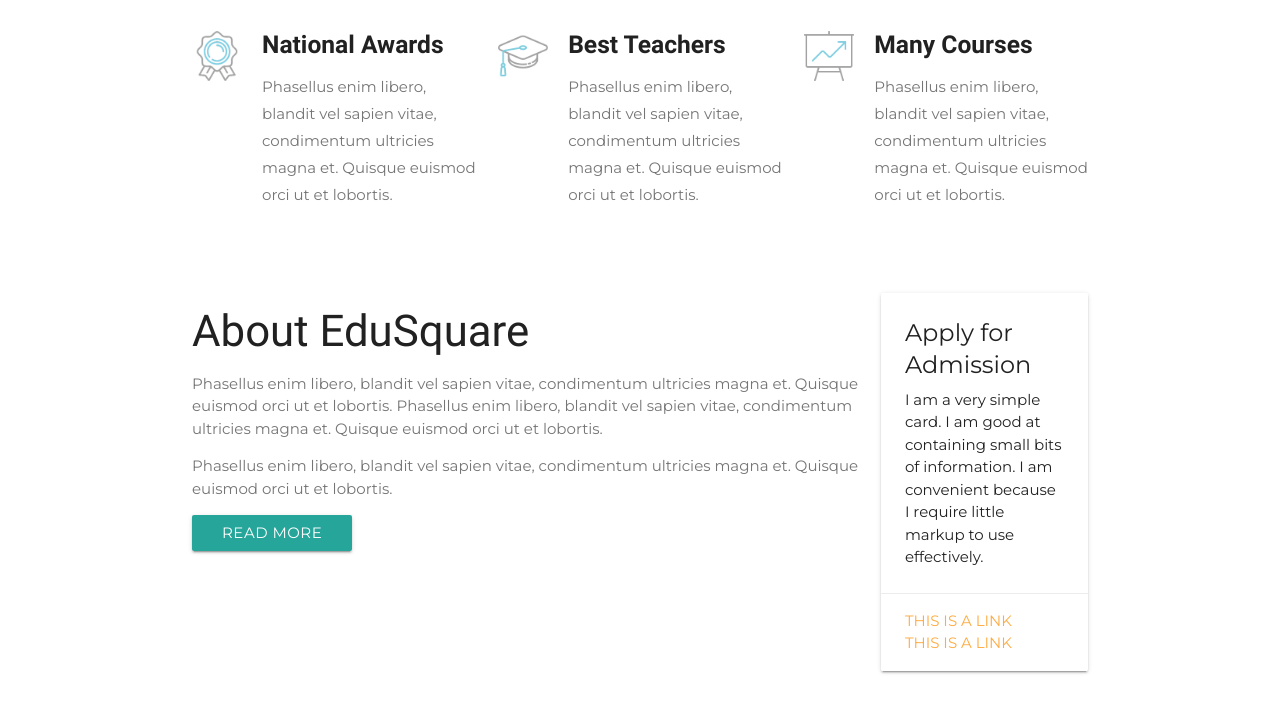
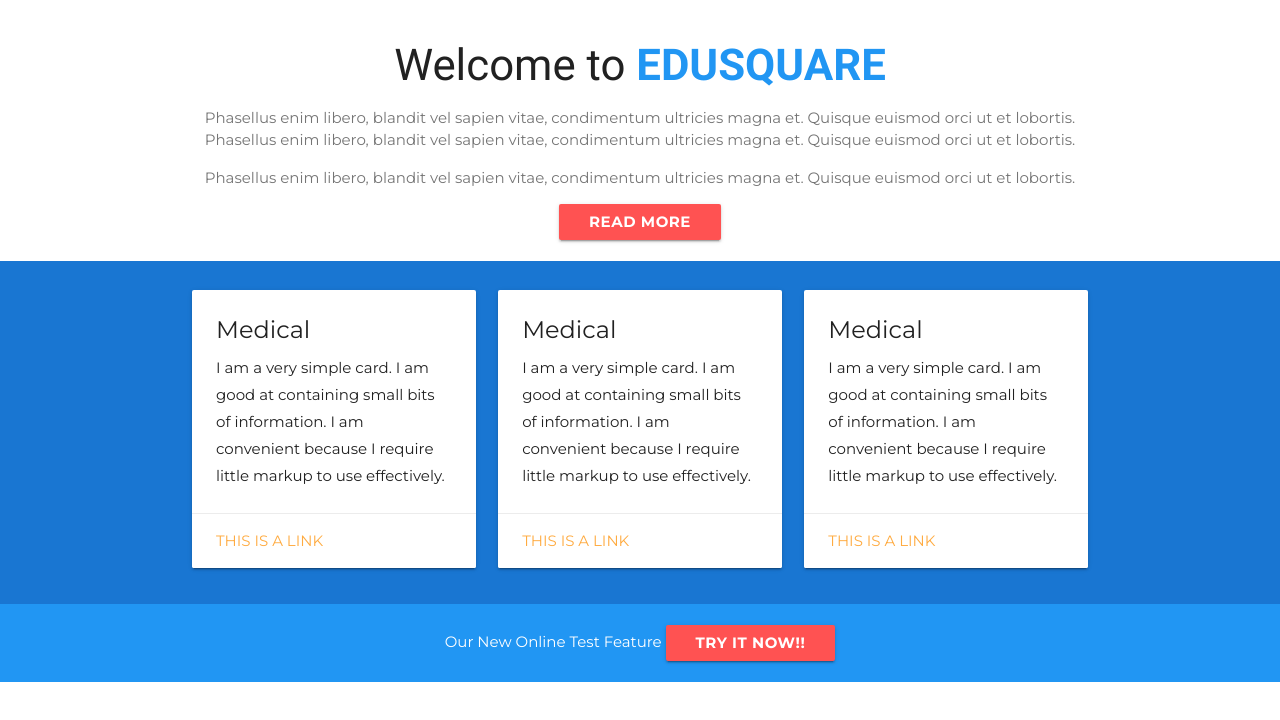
Before and after one commit to xTMNTxRaphaelx/edusquare, a website: page index.html in a window 1280 px wide. Shown: the part 532-1252 px from the top of the page. After the commit the page ends 1214 px from the top, so only its background shows below. Drawn offline with nearby package versions, Linux system fonts and the light colour scheme.

Commit message:
worked on feature and welcome section

```diff
--- a/index.html
+++ b/index.html
@@ -92,47 +92,11 @@
     </div>
 
     <main>
-        <section class="features ">
-            <div class="container">
-                <div class="row">
-                    <div class="col s12 m4">
-                        <div class="feature-box">
-                            <img src="assets/feature-1.png" alt="national award image">
-                            <div class="text">
-                                <h5 class="primary-text-color">National Awards</h5>
-                                <p class="secondary-text-color">Phasellus enim libero, blandit vel sapien vitae, condimentum ultricies magna et. Quisque
-                                    euismod orci ut et lobortis.</p>
-                            </div>
-                        </div>
-                    </div>
-                    <div class="col s12 m4">
-                        <div class="feature-box">
-                            <img src="assets/feature-2.png" alt="best teachers image">
-                            <div class="text">
-                                <h5 class="primary-text-color">Best Teachers</h5>
-                                <p class="secondary-text-color">Phasellus enim libero, blandit vel sapien vitae, condimentum ultricies magna et. Quisque
-                                    euismod orci ut et lobortis.</p>
-                            </div>
-                        </div>
-                    </div>
-                    <div class="col s12 m4">
-                        <div class="feature-box">
-                            <img src="assets/feature-3.png" alt="many courses image">
-                            <div class="text">
-                                <h5 class="primary-text-color">Many Courses</h5>
-                                <p class="secondary-text-color">Phasellus enim libero, blandit vel sapien vitae, condimentum ultricies magna et. Quisque
-                                    euismod orci ut et lobortis.</p>
-                            </div>
-                        </div>
-                    </div>
-                </div>
-            </div>
-        </section>
         <section class="about">
             <div class="container">
                 <div class="row">
-                    <div class="col s12 m9">
-                        <h3 class="primary-text-color">About <span>Edu</span>Square</h3>
+                    <div class="col s12 center-align">
+                        <h3 class="primary-text-color">Welcome to <span>EduSquare</span></h3>
                         <p class="secondary-text-color">Phasellus enim libero, blandit vel sapien vitae, condimentum ultricies magna et. Quisque euismod
                             orci ut et lobortis. Phasellus enim libero, blandit vel sapien vitae, condimentum ultricies magna
                             et. Quisque euismod orci ut et lobortis.</p>
@@ -140,18 +104,81 @@
                             orci ut et lobortis.</p>
                         <a href="#" class="btn">Read More</a>
                     </div>
-                    <div class="col s12 m3">
+                </div>
+            </div>
+        </section>
+        <section class="features dark-primary-color text-primary-color">
+            <div class="container">
+                <div class="row">
+                    <div class="col s12 m4">
+                        <div class="feature-box">
                             <div class="card">
                                 <div class="card-content">
-                                <span class="card-title">Apply for Admission</span>
+                                    <span class="card-title">Medical</span>
                                     <p>I am a very simple card. I am good at containing small bits of information. I am convenient
                                         because I require little markup to use effectively.</p>
                                 </div>
                                 <div class="card-action">
                                     <a href="#">This is a link</a>
+                                </div>
+                            </div>
+                            <!--<img src="assets/feature-1.png" alt="national award image">
+                            <div class="text">
+                                <h5 class="">National Awards</h5>
+                                <p class="">Phasellus enim libero, blandit vel sapien vitae, condimentum ultricies magna et. Quisque
+                                    euismod orci ut et lobortis.</p>
+                            </div>-->
+                        </div>
+                    </div>
+                    <div class="col s12 m4">
+                        <div class="feature-box">
+                            <div class="card">
+                                <div class="card-content">
+                                    <span class="card-title">Medical</span>
+                                    <p>I am a very simple card. I am good at containing small bits of information. I am convenient
+                                        because I require little markup to use effectively.</p>
+                                </div>
+                                <div class="card-action">
                                     <a href="#">This is a link</a>
                                 </div>
                             </div>
+                            <!--<img src="assets/feature-2.png" alt="best teachers image">
+                            <div class="text">
+                                <h5 class="">Best Teachers</h5>
+                                <p class="">Phasellus enim libero, blandit vel sapien vitae, condimentum ultricies magna et. Quisque
+                                    euismod orci ut et lobortis.</p>
+                            </div>-->
+                        </div>
+                    </div>
+                    <div class="col s12 m4">
+                        <div class="feature-box">
+                            <div class="card">
+                                <div class="card-content">
+                                    <span class="card-title">Medical</span>
+                                    <p>I am a very simple card. I am good at containing small bits of information. I am convenient
+                                        because I require little markup to use effectively.</p>
+                                </div>
+                                <div class="card-action">
+                                    <a href="#">This is a link</a>
+                                </div>
+                            </div>
+                            <!--<img src="assets/feature-3.png" alt="many courses image">
+                            <div class="text">
+                                <h5 class="">Many Courses</h5>
+                                <p class="">Phasellus enim libero, blandit vel sapien vitae, condimentum ultricies magna et. Quisque
+                                    euismod orci ut et lobortis.</p>
+                            </div>-->
+                        </div>
+                    </div>
+                </div>
+            </div>
+        </section>
+        <section class="online-test-cta default-primary-color text-primary-color">
+            <div class="container">
+                <div class="row">
+                    <div class="col s12 center-align">
+                        <span>Our New Online Test Feature</span>
+                        <a href="#" class="btn">Try it now!!</a>
                     </div>
                 </div>
             </div>
--- a/style.css
+++ b/style.css
@@ -18,6 +18,12 @@ h4,
 h5,
 h6 {
     font-family: 'Roboto';
+}
+
+.btn {
+    background: #FF5252;
+    color: #fff;
+    font-weight: bold;
 }
 
 .sub-nav {
@@ -46,9 +52,6 @@ h6 {
     line-height: 21px;
     font-size: 11px;
     margin: 0;
-    background: #FF5252;
-    color: #fff;
-    font-weight: bold;
     margin-bottom: 1.8px;
 }
 
@@ -86,11 +89,20 @@ main > section {
     padding-bottom: 21px;
 }
 
+section .row {
+    margin-bottom: 0;
+}
 
+.about h3 span {
+    color: #2196F3;
+    text-transform: uppercase;
+    font-weight: bold;
+}
 .feature-box {
     padding: 10 15px;
     box-sizing: border-box;
     width: 100%;
+    color: #212121;
 }
 .feature-box img {
     float: left;
```
Lines whose indentation alone changed are shown as unchanged.
